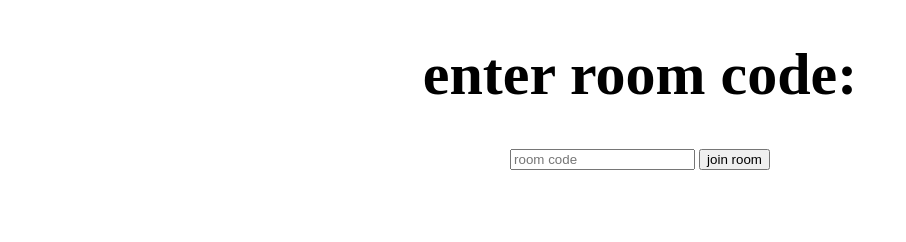
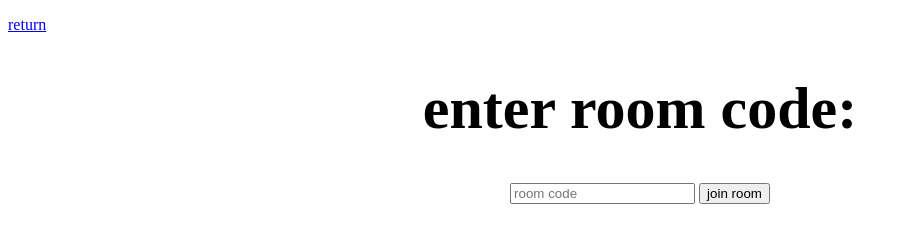
Before and after one commit to finn278/ffein, a website: page public/xo/index.html in a window 1280 px wide. Shown: the whole page, without its empty margins (0-906 px from the left). Drawn offline with nearby package versions, Linux system fonts and the light colour scheme; no server answers.

Commit message:
added return button

```diff
--- a/public/xo/index.html
+++ b/public/xo/index.html
@@ -7,6 +7,8 @@
     <link rel="stylesheet" href="style.css">
 </head>
 <body>
+    <p><a href="/public/">return</a></p>
+
     <div id="login">
         <h1>enter room code: </h1>
         <div id="loginForm">
```
